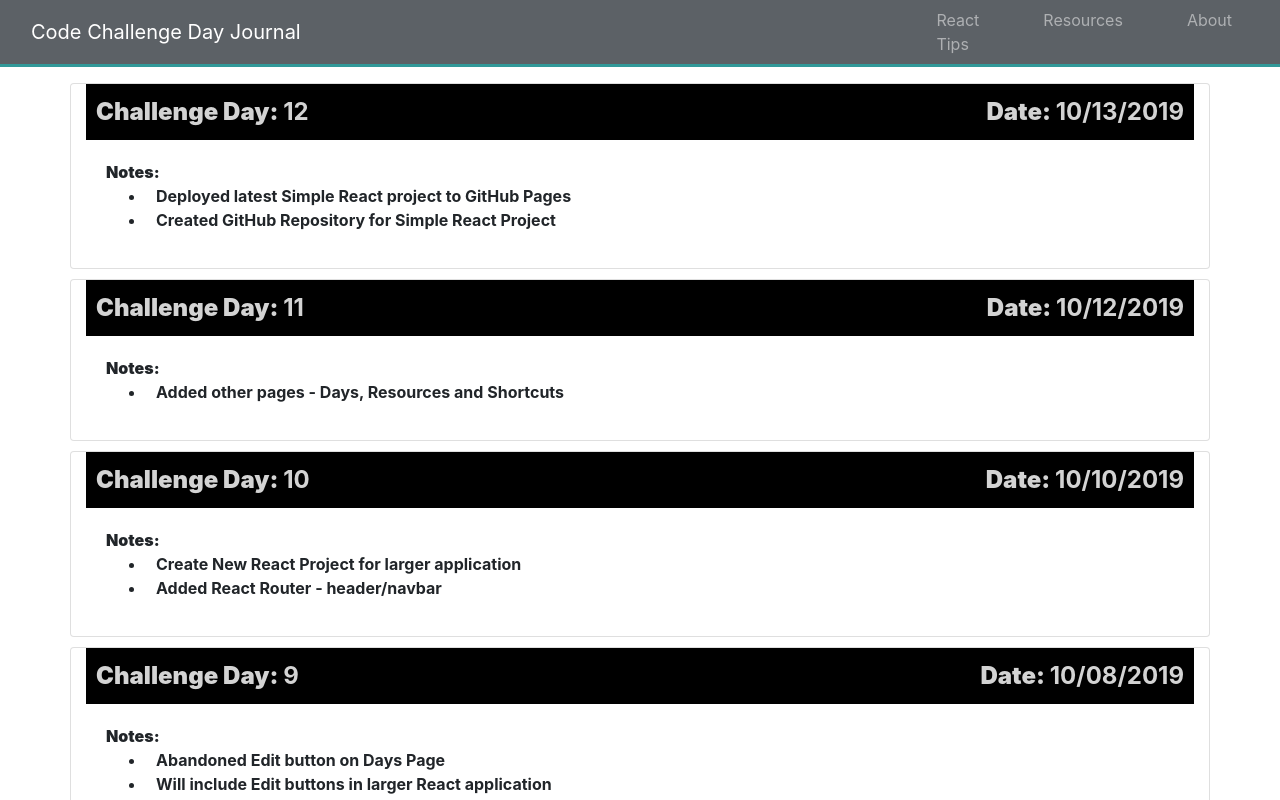
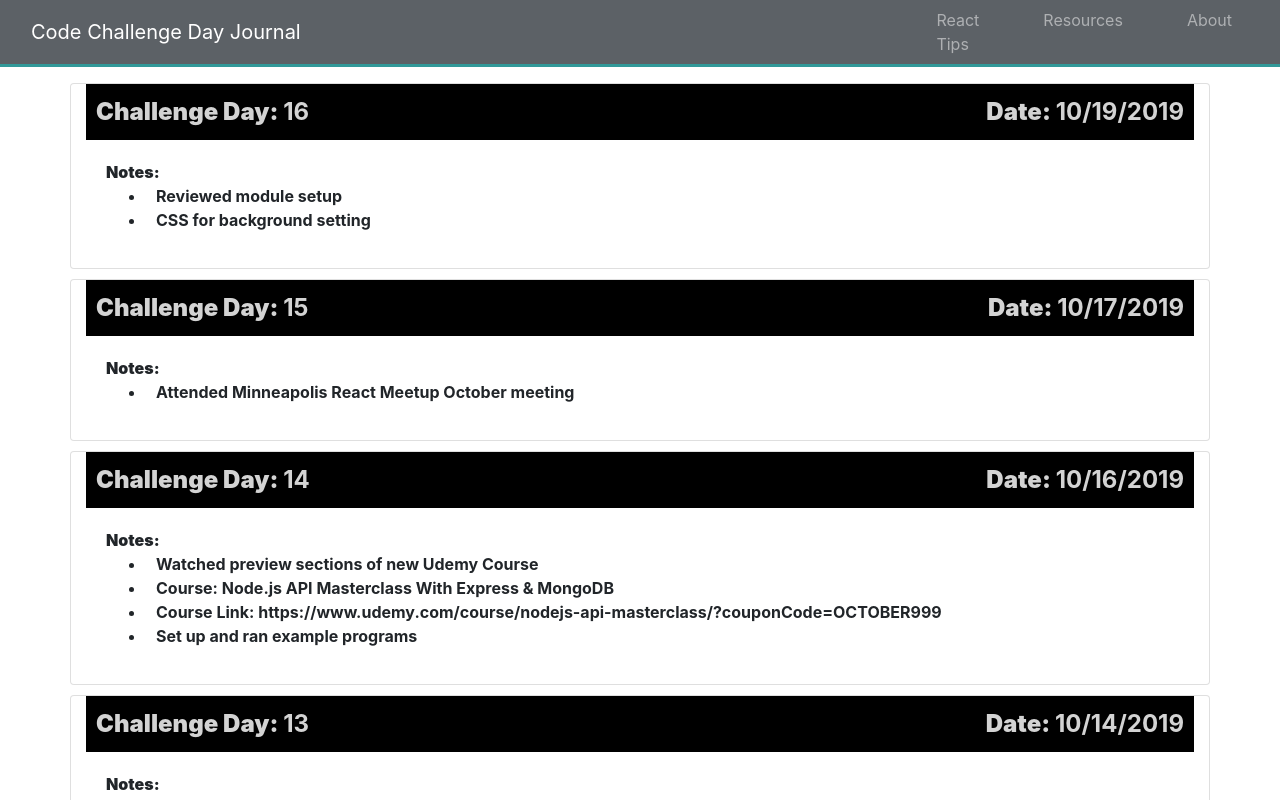
Before and after one commit to leseanbruneau/react-code-challenge-journal, a React (Create React App) app: page / in a window 1280 px wide. Shown: the top 800 px of the page. Built offline with nearby package versions, Linux system fonts and the light colour scheme.

Commit message:
Day 16 update

```diff
--- a/src/context.js
+++ b/src/context.js
@@ -114,6 +114,44 @@ export class Provider extends Component {
                     "Deployed latest Simple React project to GitHub Pages",
                     "Created GitHub Repository for Simple React Project"
                 ]
+            },
+            {
+                "id": 13,
+                "challengeDay": 13,
+                "date": "20191014",
+                "dayNotes": [
+                    "Created new React project for 100 days of code with Agile Sprints",
+                    "Installed Node packages",
+                    "Added first few pages in new project"
+                ]
+            },
+            {
+                "id": 14,
+                "challengeDay": 14,
+                "date": "20191016",
+                "dayNotes": [
+                    "Watched preview sections of new Udemy Course",
+                    "Course:  Node.js API Masterclass With Express & MongoDB",
+                    "Course Link: https://www.udemy.com/course/nodejs-api-masterclass/?couponCode=OCTOBER999",
+                    "Set up and ran example programs"
+                ]
+            },
+            {
+                "id": 15,
+                "challengeDay": 15,
+                "date": "20191017",
+                "dayNotes": [
+                    "Attended Minneapolis React Meetup October meeting"
+                ]
+            },
+            {
+                "id": 16,
+                "challengeDay": 16,
+                "date": "20191019",
+                "dayNotes": [
+                    "Reviewed module setup",
+                    "CSS for background setting"
+                ]
             }
         ]
     }
```
Also changed, not shown: src/App.css (+0 -35 lines).
